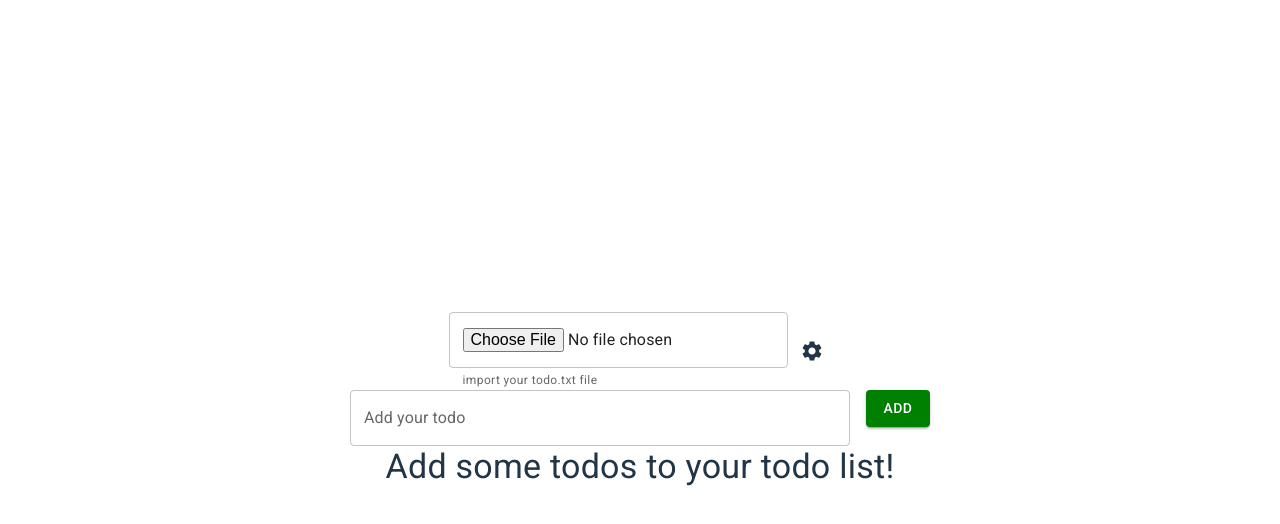
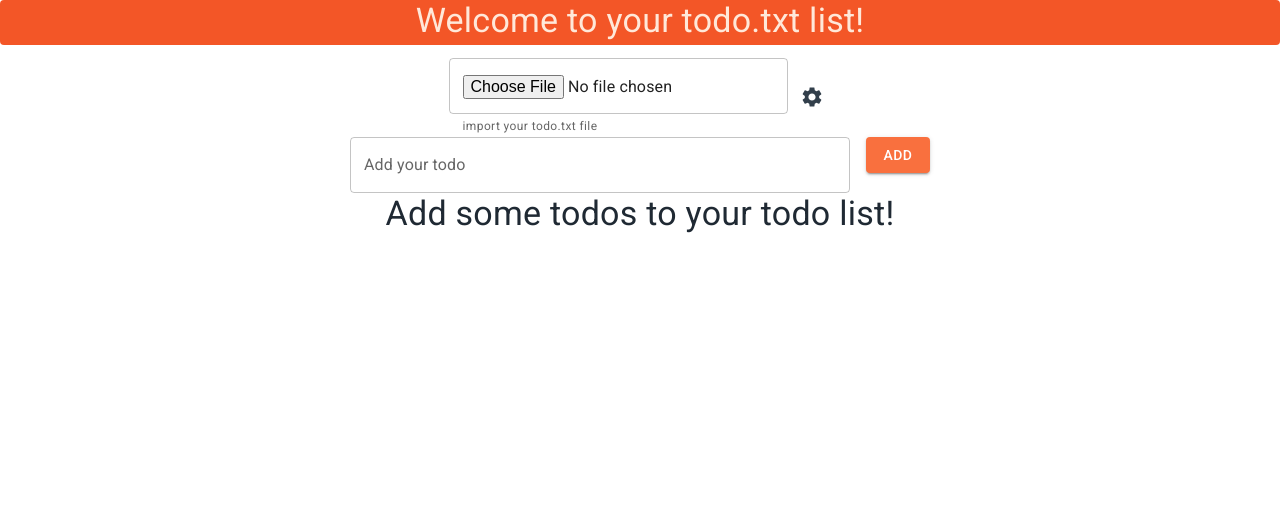
Before and after one commit to noaoh/my-todo-app, a React (Vite) app: page / in a window 1280 px wide. Shown: the top 524 px of the page. Built offline with nearby package versions, Linux system fonts and the light colour scheme; what get-os-name would draw is missing.

Commit message:
cleanup and improve styling

```diff
--- a/src/App.css
+++ /dev/null
@@ -1,46 +0,0 @@
-#root {
-  max-width: 1280px;
-  margin: 0 auto;
-  padding: 2rem;
-  text-align: center;
-}
-
-html {
-  font-family: 'Roboto', sans-serif;
-}
-
-.logo {
-  height: 6em;
-  padding: 1.5em;
-  will-change: filter;
-  transition: filter 300ms;
-}
-.logo:hover {
-  filter: drop-shadow(0 0 2em #646cffaa);
-}
-.logo.react:hover {
-  filter: drop-shadow(0 0 2em #61dafbaa);
-}
-
-@keyframes logo-spin {
-  from {
-    transform: rotate(0deg);
-  }
-  to {
-    transform: rotate(360deg);
-  }
-}
-
-@media (prefers-reduced-motion: no-preference) {
-  a:nth-of-type(2) .logo {
-    animation: logo-spin infinite 20s linear;
-  }
-}
-
-.card {
-  padding: 2em;
-}
-
-.read-the-docs {
-  color: #888;
-}
--- a/src/App.jsx
+++ b/src/App.jsx
@@ -1,12 +1,12 @@
 import FileSaver from 'file-saver';
 import { Box, TextField, Button, Select, MenuItem, Grid } from '@mui/material';
 import { useAtom, useAtomValue } from 'jotai';
-import './App.css'
 import { VIEW_STATES } from './constants'
 import { TodoList } from './components/todoList';
 import { FileImport } from './components/fileInput';
 import { Settings } from './components/settings';
 import { addCreationDateAtom, currentTodoAtom, searchQueryAtom, showStateAtom, todosModelAtom, todoListIsEmptyAtom } from './atoms';
+import { Header } from './components/header';
 
 function App() {
   const [todosModel, setTodosModel] = useAtom(todosModelAtom);
@@ -48,13 +48,14 @@ function App() {
 
   return (
     <Box>
-      <Grid spacing={2} container justifyContent="center" alignItems="center">
+      <Header />
+      <Grid style={{'margin-top': '5px'}} spacing={2} container justifyContent="center" alignItems="center">
         <Grid item>
-          <FileImport todosModel={todosModel} setTodosModel={setTodosModel} />
+          <FileImport />
         </Grid>
         {todoListIsEmpty ? null : (
           <Grid item>
-              <Button style={{ backgroundColor: 'green', color: 'white' }} variant="contained" onClick={exportTodos}>Export</Button>
+              <Button style={{ backgroundColor: '#F5F7FA', color: '#F9703E' }} variant="contained" onClick={exportTodos}>Export</Button>
           </Grid>
         )}
         <Grid item>
@@ -63,17 +64,17 @@ function App() {
       </Grid>
       <Grid spacing={2} container justifyContent="center" alignItem="center">
         <Grid item>
-          <TextField sx={{ width: 500 }} type="text" label="Add your todo" value={currentTodo} onKeyUp={onEnterKey} onChange={(e) => setCurrentTodo(e.target.value)} inputProps={{ minLength: 1 }} />
+          <TextField sx={{ width: 500 }} type="text" label="Add your todo" value={currentTodo} onKeyUp={onEnterKey} onChange={(e) => setCurrentTodo(e.target.value)} inputProps={{ minLength: 1, color: '#9AA5B1' }} />
         </Grid>
         <Grid item>
-          <Button style={{ backgroundColor: 'green', color: 'white' }} variant="contained" onClick={onAddTodo}>Add</Button>
+          <Button style={{ backgroundColor: '#F9703E', color: 'white' }} variant="contained" onClick={onAddTodo}>Add</Button>
         </Grid>
       </Grid>
       <TodoList />
       {todoListIsEmpty ? null : (
         <Grid spacing={2} container justifyContent="center" alignItem="center">
           <Grid item>
-            <TextField sx={{ width: 300 }} type="text" label="Search your todos" value={searchQuery} onChange={(e) => setSearchQuery(e.target.value)} />
+            <TextField sx={{ width: 300 }} inputProps={{ color: '#9AA5B1' }} type="text" label="Search your todos" value={searchQuery} onChange={(e) => setSearchQuery(e.target.value)} />
           </Grid>
           <Grid item>
             <Select value={showState} onChange={(e) => setShowState(e.target.value)}>
@@ -87,10 +88,10 @@ function App() {
       {todoListIsEmpty ? null : (
         <Grid style={{paddingTop: '16px'}} spacing={2} container justifyContent="center" alignItems="center">
           <Grid item>
-            <Button style={{ backgroundColor: 'red', color: 'white' }} variant="contained" onClick={onRemoveTodos}>Remove completed todos</Button>
+            <Button style={{ backgroundColor: '#F5F7FA', color: '#F9703E' }} variant="contained" onClick={onRemoveTodos}>Remove completed todos</Button>
           </Grid>
           <Grid item>
-            <Button style={{ backgroundColor: 'red', color: 'white' }} variant="contained" onClick={onClearTodos}>Clear all todos</Button>
+            <Button style={{ backgroundColor: '#F5F7FA', color: '#7B8794' }} variant="contained" onClick={onClearTodos}>Clear all todos</Button>
           </Grid>
         </Grid>
       )}
--- a/src/components/fileInput.jsx
+++ b/src/components/fileInput.jsx
@@ -1,8 +1,10 @@
 import { useState } from 'react';
 import { Button, TextField } from '@mui/material';
+import { useAtom } from 'jotai';
+import { todosModelAtom } from '../atoms';
 
-function FileImport(props) {
-    const { todosModel, setTodosModel } = props;
+function FileImport() {
+    const [todosModel, setTodosModel] = useAtom(todosModelAtom);
     const [selectedFile, setSelectedFile] = useState(null);
 
     const handleFileChange = (event) => {
@@ -26,8 +28,8 @@ function FileImport(props) {
 
     return (
         <>
-            <TextField type="file" accept=".txt" onChange={handleFileChange} helperText="import your todo.txt file" inputProps={{ multiple: false }} />
-            {selectedFile !== null ? <Button variant="contained" color="primary" onClick={onImportTodos}>Import</Button> : null}
+            <TextField type="file" onChange={handleFileChange} helperText="import your todo.txt file" inputProps={{ accept: "text/plain", multiple: false }} />
+            {selectedFile !== null ? <Button variant="contained" style={{ backgroundColor: '#F9703E', color: '#F5F7FA' }} onClick={onImportTodos}>Import</Button> : null}
         </>
     );
 }
--- /dev/null
+++ b/src/components/header.jsx
@@ -0,0 +1,13 @@
+import { Paper, Typography } from '@mui/material';
+
+function Header() {
+  return (
+    <Paper elevation={0} style={{ height: 45, margin: -8, display: 'flex', border: '0px solid #F35627', background: '#F35627' }}>
+      <Typography style={{ 'text-align': 'center', flexGrow: 1 }} color="#FFE8D9" variant="h4">
+        Welcome to your todo.txt list!
+      </Typography>
+    </Paper>
+  );
+}
+
+export { Header };
--- a/src/components/settings.jsx
+++ b/src/components/settings.jsx
@@ -20,7 +20,7 @@ function Settings() {
     return (
         <>
             <IconButton onClick={handleMenuClick} edge='start' color='inherit' aria-label='menu' >
-                <SettingsIcon />
+                <SettingsIcon sx={{ color: '#323F4B' }} />
             </IconButton>
             <Menu anchorEl={anchorEl} open={Boolean(anchorEl)} onClose={handleClose}>
                 <MenuItem>
--- a/src/components/todoItem.jsx
+++ b/src/components/todoItem.jsx
@@ -44,10 +44,10 @@ function TodoItem(props) {
         <Checkbox checked={completed} onChange={() => onTodoCheckboxChange(id)} />
       </Grid>
       <Grid item>
-        <TextField disabled={completed} id={id} onFocus={onFocus} onBlur={onBlur} InputProps={{style: { fontWeight: focus === true ? 500 : 400 }}} inputProps={{ style: { textDecoration: completed === true ? 'line-through' : null } }} sx={{ width: 500 }} value={raw} onChange={(e) => onTodoTextInputChange(id, e.target.value)} onKeyUp={(e) => onDeleteKeyOrBackspace(e, raw, id)} />
+        <TextField disabled={completed} id={id} onFocus={onFocus} onBlur={onBlur} InputProps={{style: { fontWeight: focus === true ? 450 : 400 }}} inputProps={{ style: { textDecoration: completed === true ? 'line-through' : null, color: '#1F2933' } }} sx={{ width: 500 }} value={raw} onChange={(e) => onTodoTextInputChange(id, e.target.value)} onKeyUp={(e) => onDeleteKeyOrBackspace(e, raw, id)} />
       </Grid>
       <Grid item>
-        <Button style={{ backgroundColor: 'red', color: 'white' }} variant="contained" onClick={() => onDeleteTodo(id)}>Delete</Button>
+        <Button variant="contained" style={{ backgroundColor: '#F5F7FA', color: '#F9703E' }} onClick={() => onDeleteTodo(id)}>Delete</Button>
       </Grid>
     </Grid>
   );
--- a/src/components/todoList.jsx
+++ b/src/components/todoList.jsx
@@ -1,18 +1,17 @@
 import { List, ListItem, Typography } from '@mui/material';
 import { useAtomValue } from 'jotai';
 import { TodoItem } from './todoItem.jsx';
-import { filteredTodosAtom, todoListIsEmptyAtom, searchQueryAtom } from '../atoms';
+import { filteredTodosAtom, todoListIsEmptyAtom } from '../atoms';
 
 
 function TodoList() {
   const filteredTodos = useAtomValue(filteredTodosAtom);
-  const searchQuery = useAtomValue(searchQueryAtom);
   const todoListIsEmpty = useAtomValue(todoListIsEmptyAtom);
 
   if (todoListIsEmpty) {
-    return <Typography sx={{ textAlign: 'center' }} variant="h4">Add some todos to your todo list!</Typography>;
+    return <Typography color="#1F2933" sx={{ textAlign: 'center' }} variant="h4">Add some todos to your todo list!</Typography>;
   } else if (filteredTodos.length === 0) {
-    return <Typography sx={{ textAlign: 'center' }} variant="h4">{`No todos found for the search '${searchQuery}'.`}</Typography>;
+    return <Typography color="#1F2933" sx={{ textAlign: 'center' }} variant="h4">No todos match the filters you have set.</Typography>;
   } else {
     return (
       <List>
--- a/src/index.css
+++ b/src/index.css
@@ -1,73 +1,4 @@
-:root {
-  font-family: Inter, system-ui, Avenir, Helvetica, Arial, sans-serif;
-  line-height: 1.5;
-  font-weight: 400;
-
-  color-scheme: light dark;
-  color: rgba(255, 255, 255, 0.87);
-  background-color: #242424;
-
-  font-synthesis: none;
-  text-rendering: optimizeLegibility;
-  -webkit-font-smoothing: antialiased;
-  -moz-osx-font-smoothing: grayscale;
-  -webkit-text-size-adjust: 100%;
+root {
+  font-family: 'Roboto', sans-serif;
+  background-color: "#F5F7FA";
 }
-
-a {
-  font-weight: 500;
-  color: #646cff;
-  text-decoration: inherit;
-}
-a:hover {
-  color: #535bf2;
-}
-
-body {
-  margin: 0;
-  display: flex;
-  place-items: center;
-  min-width: 320px;
-  min-height: 100vh;
-}
-
-h1 {
-  font-size: 3.2em;
-  line-height: 1.1;
-}
-
-button {
-  border-radius: 8px;
-  border: 1px solid transparent;
-  padding: 0.6em 1.2em;
-  font-size: 1em;
-  font-weight: 500;
-  font-family: inherit;
-  background-color: #1a1a1a;
-  cursor: pointer;
-  transition: border-color 0.25s;
-}
-button:hover {
-  border-color: #646cff;
-}
-button:focus,
-button:focus-visible {
-  outline: 4px auto -webkit-focus-ring-color;
-}
-
-li::marker {
-  content: ""
-}
-
-@media (prefers-color-scheme: light) {
-  :root {
-    color: #213547;
-    background-color: #ffffff;
-  }
-  a:hover {
-    color: #747bff;
-  }
-  button {
-    background-color: #f9f9f9;
-  }
-}
```
